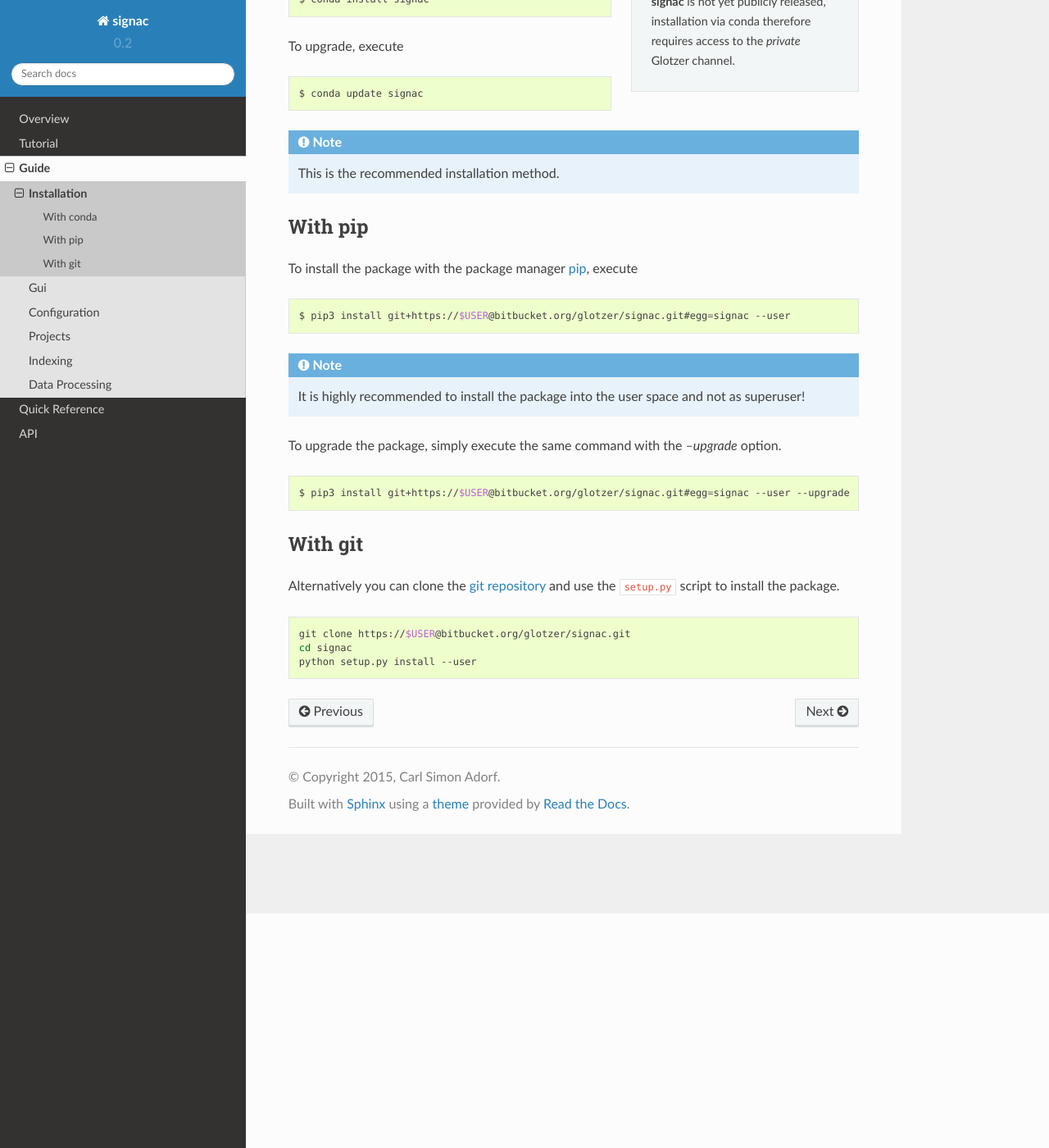
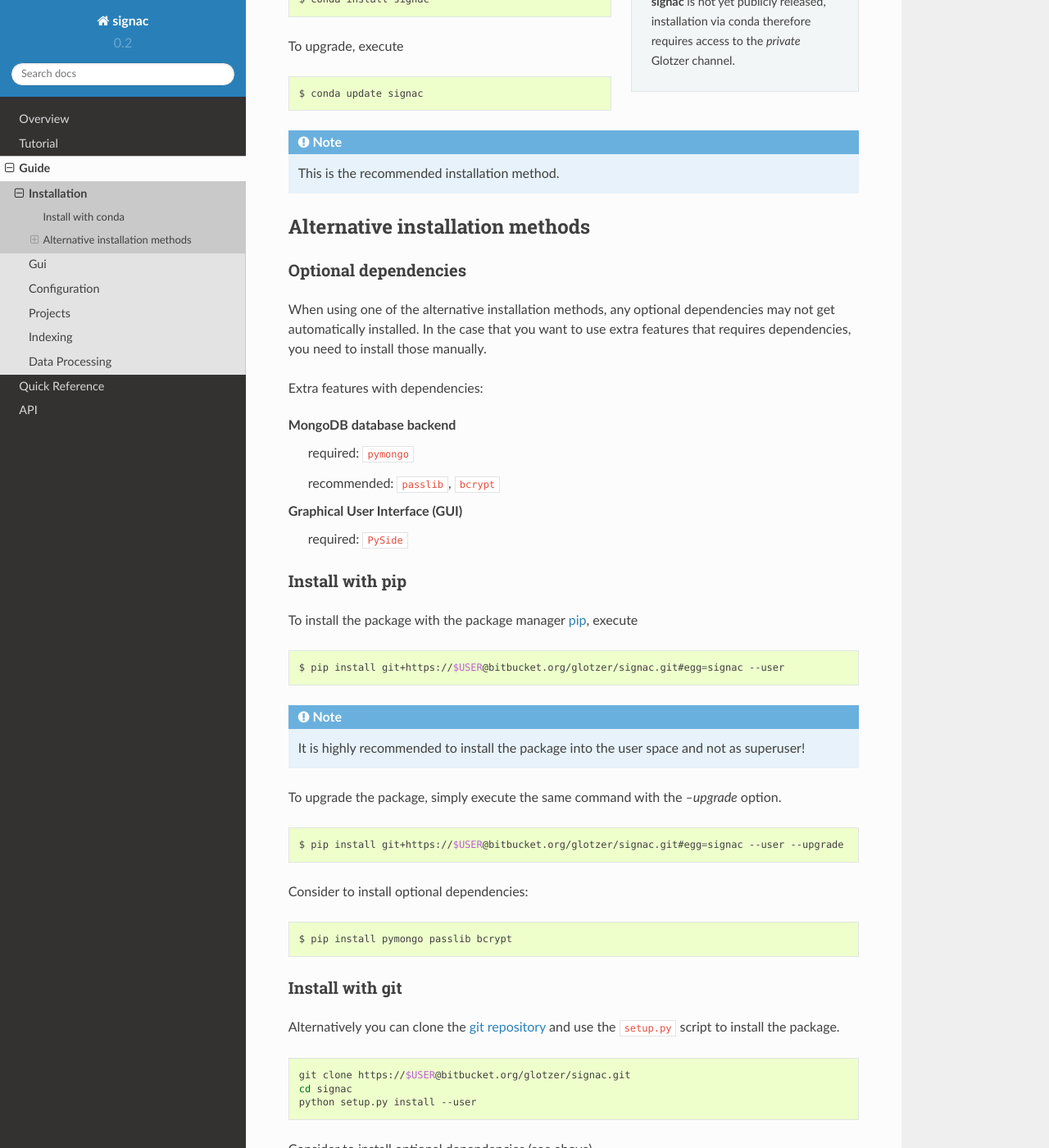
Before and after one commit to glotzerlab/signac, a Sphinx documentation site: the page built from doc/installation.rst, in a window 1280 px wide and 1400 px high, scrolled down 286 px. Shown: the whole window at 82% size. Built offline with Sphinx 7.4.7 and the Read the Docs theme 2.0.0, drawn with Linux system fonts in a browser that asks for light colours; some of the changed text lies outside the part shown.

Commit message:
Extend installation documentation to include optional dependencies.

```diff
--- a/doc/installation.rst
+++ b/doc/installation.rst
@@ -1,10 +1,11 @@
 .. _installation:
 
+============
 Installation
 ============
 
-With conda
-----------
+Install with conda
+==================
 
 .. sidebar:: Closed-source
 
@@ -28,8 +29,29 @@ To upgrade, execute
 
     This is the recommended installation method.
 
-With pip
---------
+Alternative installation methods
+================================
+
+Optional dependencies
+---------------------
+
+When using one of the alternative installation  methods, any optional dependencies may not get automatically installed.
+In the case that you want to use extra features that requires dependencies, you need to install those manually.
+
+Extra features with dependencies:
+
+.. glossary::
+
+    MongoDB database backend
+      required: ``pymongo``
+
+      recommended: ``passlib``, ``bcrypt``
+
+    Graphical User Interface (GUI)
+      required: ``PySide``
+
+Install with pip
+----------------
 
 To install the package with the package manager pip_, execute
 
@@ -37,7 +59,7 @@ To install the package with the package manager pip_, execute
 
 .. code:: bash
 
-    $ pip3 install git+https://$USER@bitbucket.org/glotzer/signac.git#egg=signac --user
+    $ pip install git+https://$USER@bitbucket.org/glotzer/signac.git#egg=signac --user
 
 .. note::
     It is highly recommended to install the package into the user space and not as superuser!
@@ -46,10 +68,16 @@ To upgrade the package, simply execute the same command with the `--upgrade` opt
 
 .. code:: bash
 
-    $ pip3 install git+https://$USER@bitbucket.org/glotzer/signac.git#egg=signac --user --upgrade
+    $ pip install git+https://$USER@bitbucket.org/glotzer/signac.git#egg=signac --user --upgrade
 
-With git
---------
+Consider to install optional dependencies:
+
+.. code:: bash
+
+    $ pip install pymongo passlib bcrypt
+
+Install with git
+----------------
 
 Alternatively you can clone the `git repository <https://bitbucket.org/glotzer/signac>`_ and use the ``setup.py`` script to install the package.
 
@@ -58,3 +86,5 @@ Alternatively you can clone the `git repository <https://bitbucket.org/glotzer/s
   git clone https://$USER@bitbucket.org/glotzer/signac.git
   cd signac
   python setup.py install --user
+
+Consider to install optional dependencies (see above).
```
